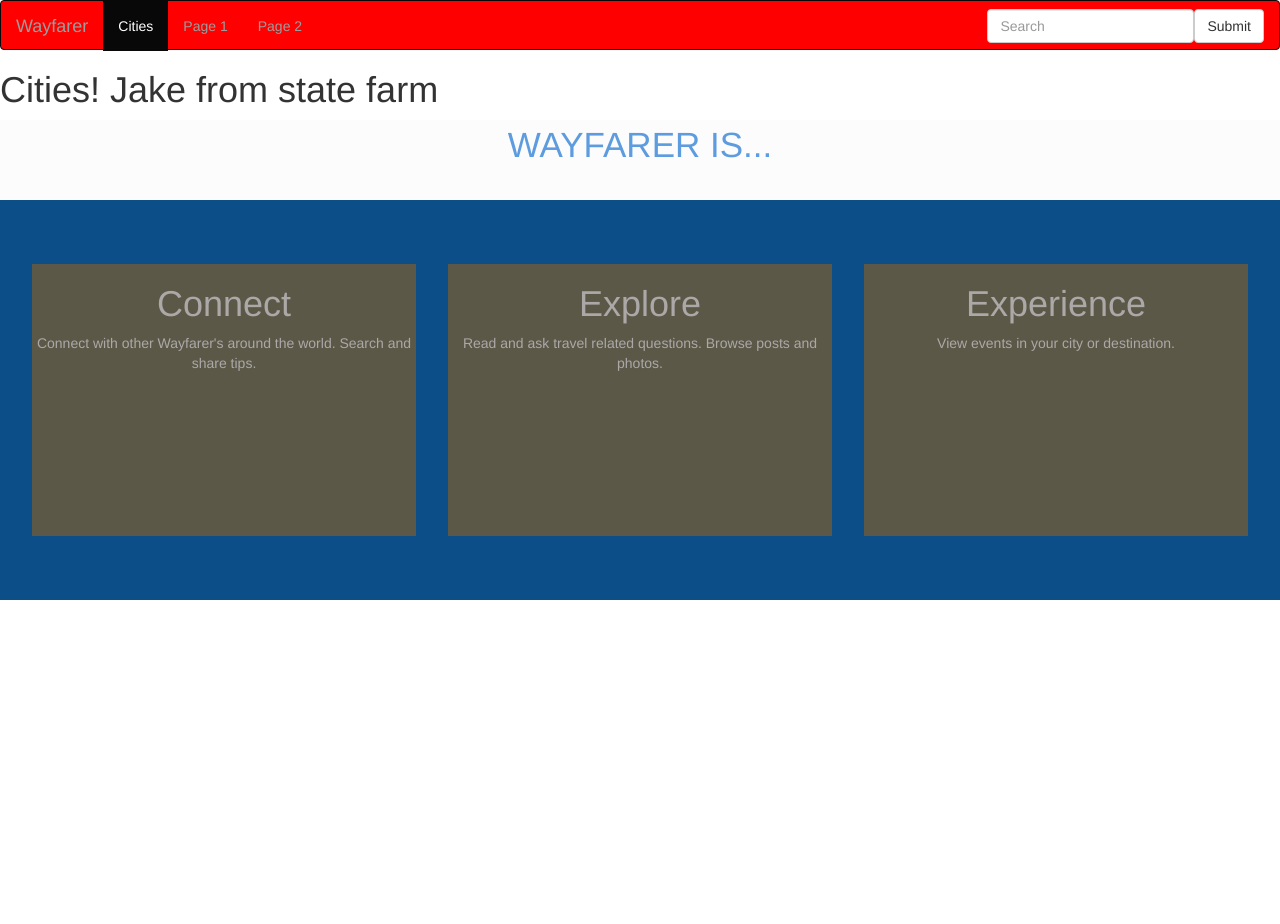
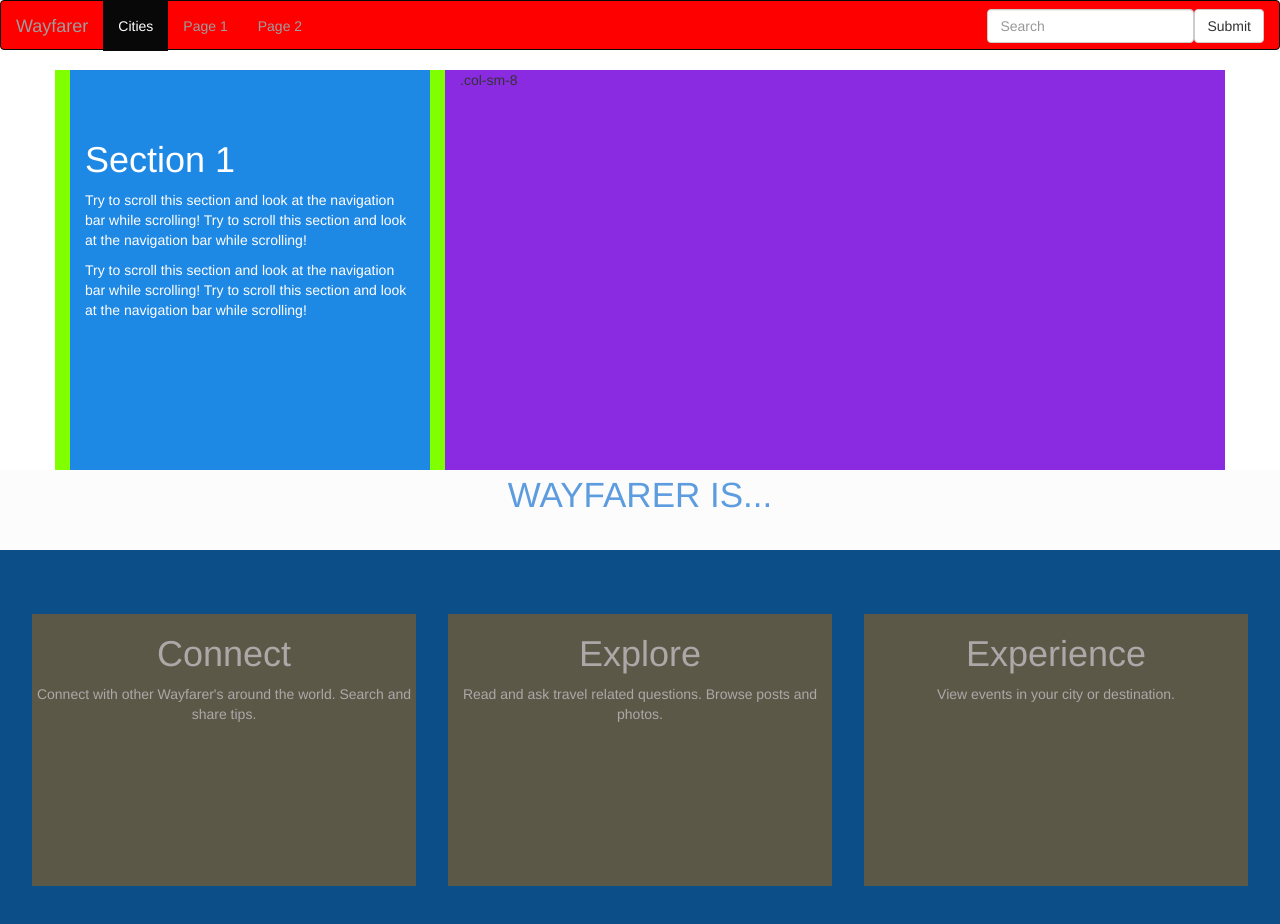
Before and after one commit to sahmed7/Wayfarer, an Angular app: page /cities in a window 1280 px wide. Shown: the top 924 px of the page. Before the commit the page ends 800 px from the top, so only its background shows below. Built offline with nearby package versions, Linux system fonts and the light colour scheme.

Commit message:
added cities layout.

```diff
--- a/src/app/cities/cities.component.css
+++ b/src/app/cities/cities.component.css
@@ -0,0 +1,32 @@
+#left {
+  background-color: chartreuse;
+  height:400px;
+  position: relative;
+  top: 0; /* Stay at the top */
+  left: 0;
+  overflow-x: hidden; /* Disable horizontal scroll */
+
+
+}
+
+#right {
+  background-color: blueviolet;
+  height:400px
+}
+
+#panel {
+  background-color: red;
+  height:400px;
+}
+
+
+#cool {
+
+}
+
+
+#section1 {padding-top:50px;height:500px;color: #fff; background-color: #1E88E5;}
+#section2 {padding-top:50px;height:500px;color: #fff; background-color: #673ab7;}
+#section3 {padding-top:50px;height:500px;color: #fff; background-color: #ff9800;}
+#section41 {padding-top:50px;height:500px;color: #fff; background-color: #00bcd4;}
+#section42 {padding-top:50px;height:500px;color: #fff; background-color: #009688;}
--- a/src/app/cities/cities.component.html
+++ b/src/app/cities/cities.component.html
@@ -1 +1,52 @@
-<h1>Cities! Jake from state farm</h1>
+
+<div class="container" id="panel">
+
+    <div class="row">
+
+
+      <div  class="col-sm-4" id="left">
+
+        <div id="cool" data-spy="scroll" data-target=".navbar" data-offset="50">
+
+          <div id="section1" class="container-fluid">
+            <h1>Section 1</h1>
+            <p>Try to scroll this section and look at the navigation bar while scrolling! Try to scroll this section and look at the navigation bar while scrolling!</p>
+            <p>Try to scroll this section and look at the navigation bar while scrolling! Try to scroll this section and look at the navigation bar while scrolling!</p>
+          </div>
+
+          <div id="section2" class="container-fluid">
+            <h1>Section 2</h1>
+            <p>Try to scroll this section and look at the navigation bar while scrolling! Try to scroll this section and look at the navigation bar while scrolling!</p>
+            <p>Try to scroll this section and look at the navigation bar while scrolling! Try to scroll this section and look at the navigation bar while scrolling!</p>
+          </div>
+          <div id="section3" class="container-fluid">
+            <h1>Section 3</h1>
+            <p>Try to scroll this section and look at the navigation bar while scrolling! Try to scroll this section and look at the navigation bar while scrolling!</p>
+            <p>Try to scroll this section and look at the navigation bar while scrolling! Try to scroll this section and look at the navigation bar while scrolling!</p>
+          </div>
+          <div id="section41" class="container-fluid">
+            <h1>Section 4 Submenu 1</h1>
+            <p>Try to scroll this section and look at the navigation bar while scrolling! Try to scroll this section and look at the navigation bar while scrolling!</p>
+            <p>Try to scroll this section and look at the navigation bar while scrolling! Try to scroll this section and look at the navigation bar while scrolling!</p>
+          </div>
+          <div id="section42" class="container-fluid">
+            <h1>Section 4 Submenu 2</h1>
+            <p>Try to scroll this section and look at the navigation bar while scrolling! Try to scroll this section and look at the navigation bar while scrolling!</p>
+            <p>Try to scroll this section and look at the navigation bar while scrolling! Try to scroll this section and look at the navigation bar while scrolling!</p>
+          </div>
+
+        </div>
+
+
+      </div>
+
+
+      <div class="col-sm-8" id="right">
+
+        .col-sm-8
+
+      </div>
+
+    </div>
+
+</div>
```
